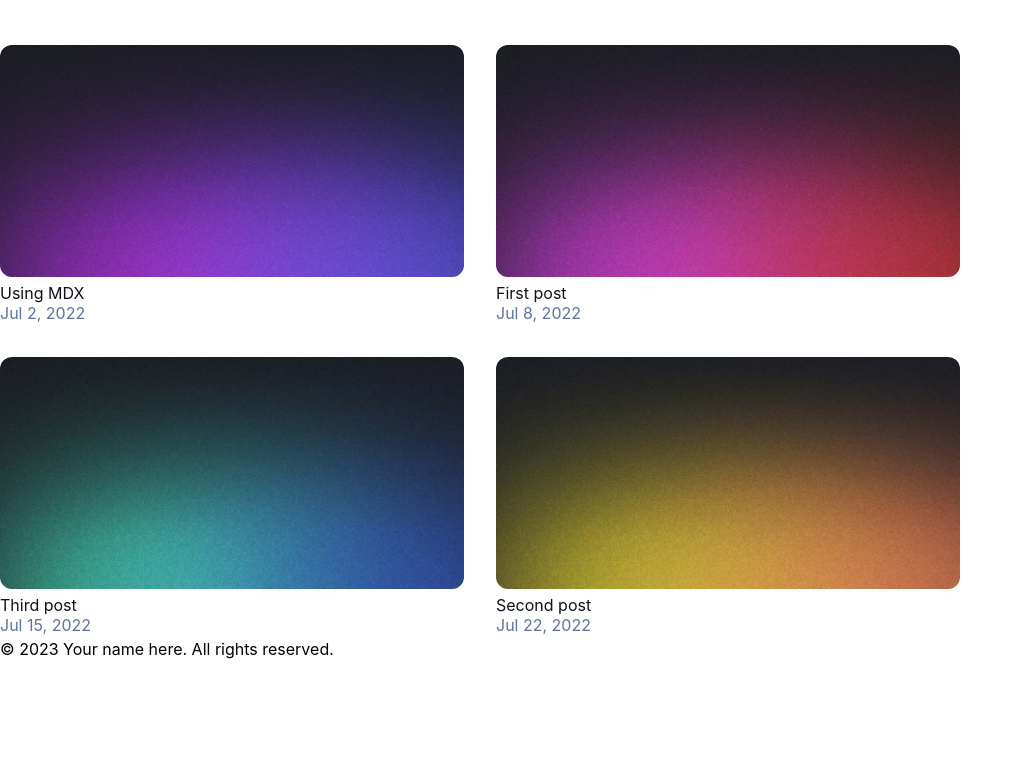
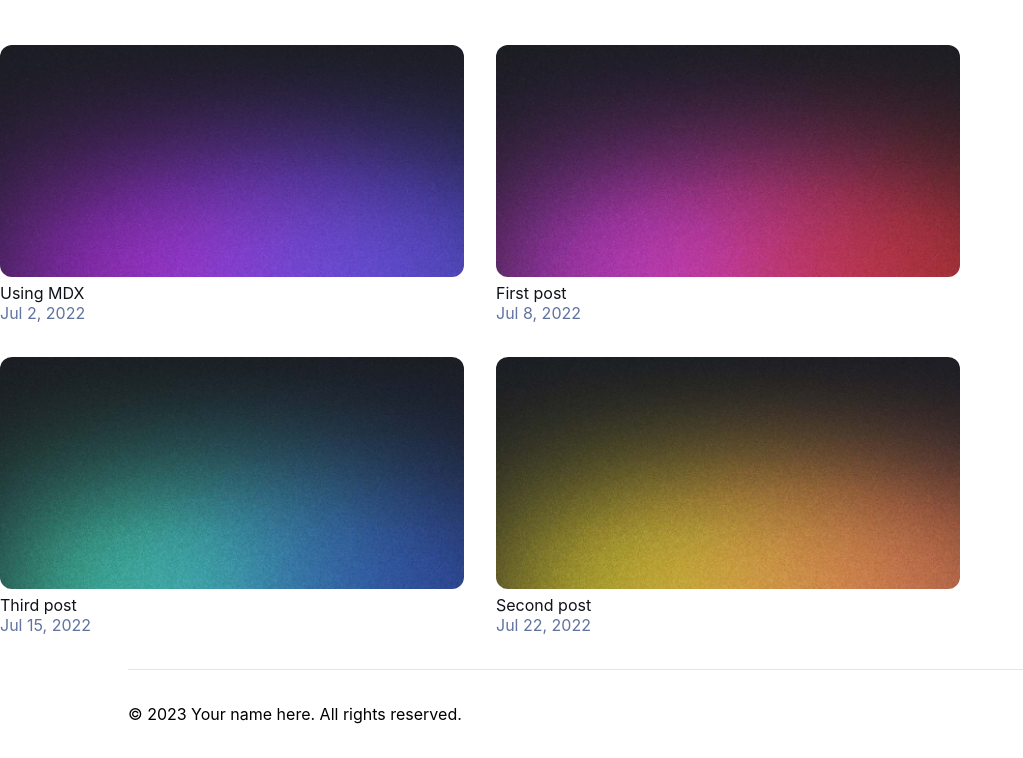
Before and after one commit to hessamkhoobkar/sno, an Astro site: page /blog in a window 1280 px wide. Shown: the part 658-1416 px from the top of the page, without its empty margins (0-1023 px from the left). Before the commit the page ends 1319 px from the top, so only its background shows below. Built offline with nearby package versions, Linux system fonts and the light colour scheme; Astro itself is replaced by a stand-in of ours; a web font is replaced by a local one.

Commit message:
Update footer styling

```diff
--- a/src/components/Footer.astro
+++ b/src/components/Footer.astro
@@ -2,6 +2,6 @@
 const today = new Date();
 ---
 
-<footer>
+<footer class="max-w-5xl mx-auto border-t border-stone-200 py-8 mt-8">
   &copy; {today.getFullYear()} Your name here. All rights reserved.
 </footer>
```
